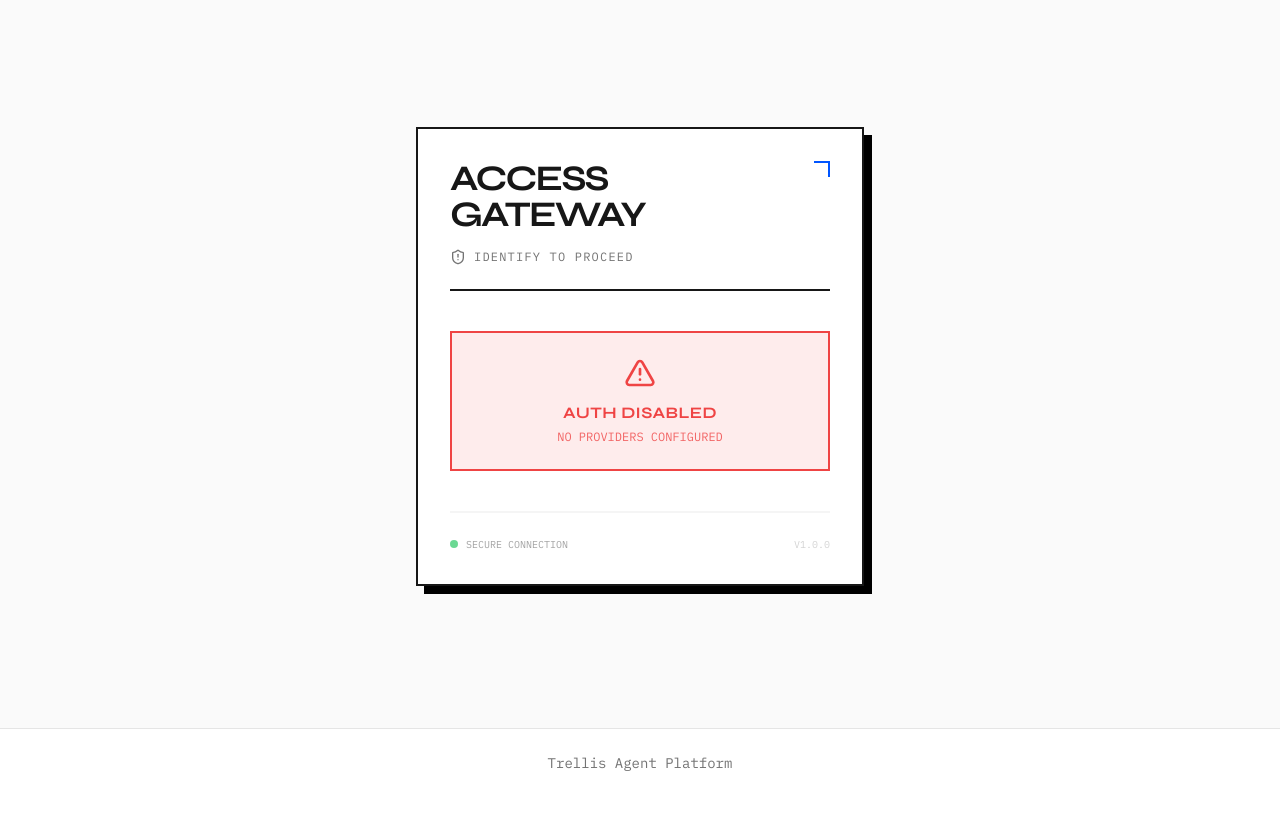
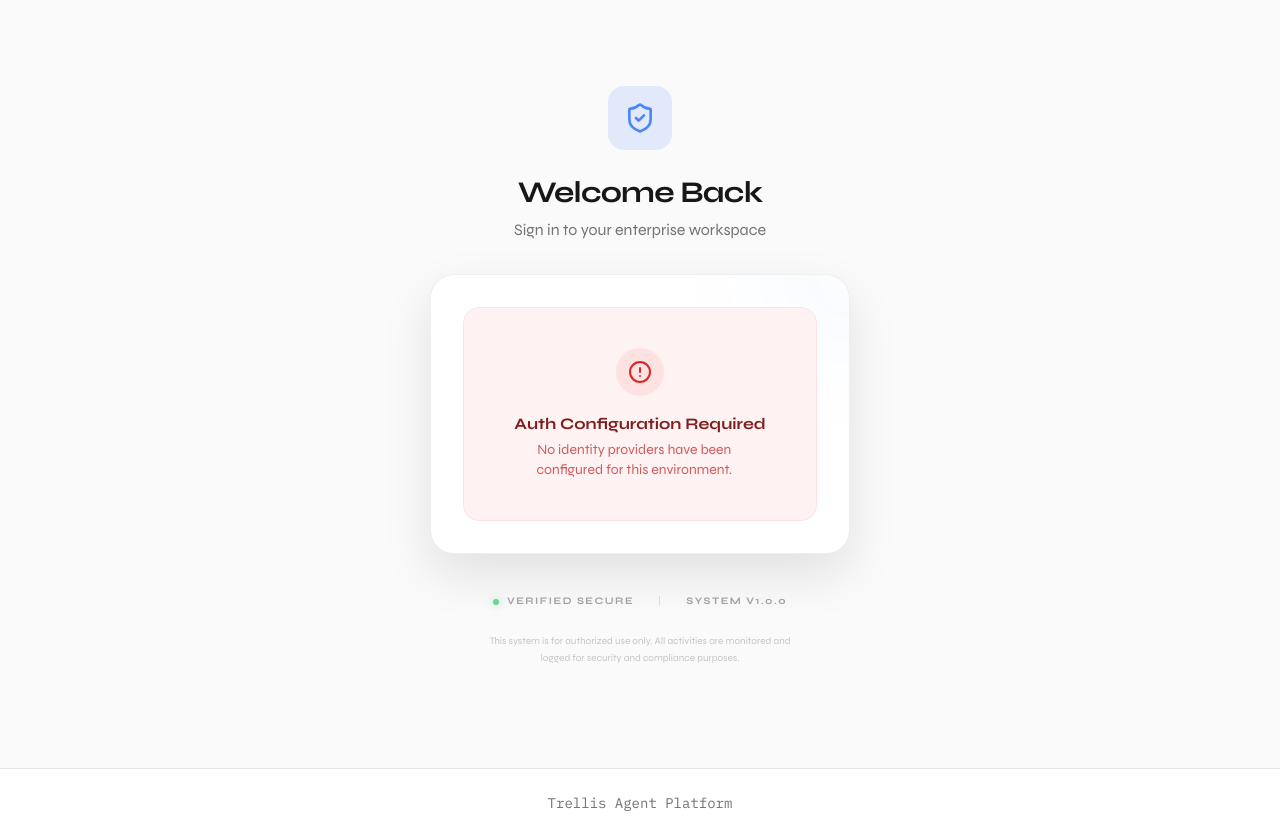
Before and after one commit to laraibkazi92/trellis-agent-platform, a Python web app: template templates/login.html in a window 1280 px wide. Shown: the part 61-898 px from the top of the page. Before the commit the page ends 832 px from the top, so only its background shows below. Run offline with Jinja, Linux system fonts and the light colour scheme; the template is opened without the code that fills it, so the values that code supplies are empty; some libraries are stand-ins or nearby versions.

Commit message:
UI: redesign login page with enterprise styling

```diff
--- a/templates/login.html
+++ b/templates/login.html
@@ -1,85 +1,83 @@
 {% extends "base.html" %}
 
-{% block title %}Authentication{% endblock %}
+{% block title %}Sign In{% endblock %}
 
 {% block content %}
-<div class="min-h-[75vh] flex flex-col items-center justify-center py-12 px-4">
-    <div class="w-full max-w-md border-2 border-neutral-900 dark:border-neutral-100 bg-white dark:bg-neutral-900 shadow-[8px_8px_0px_0px_rgba(0,0,0,1)] dark:shadow-[8px_8px_0px_0px_rgba(255,255,255,1)] p-8 transition-all hover:-translate-y-1 hover:shadow-[12px_12px_0px_0px_rgba(0,0,0,1)] dark:hover:shadow-[12px_12px_0px_0px_rgba(255,255,255,1)]">
-
-        <div class="mb-10 border-b-2 border-neutral-900 dark:border-neutral-100 pb-6 relative">
-            <!-- Decorative corner accent -->
-            <div class="absolute top-0 right-0 w-4 h-4 border-t-2 border-r-2 border-accent dark:border-accent-dark"></div>
-
-            <h1 class="text-4xl font-bold uppercase tracking-tighter mb-2 leading-none">Access<br>Gateway</h1>
-            <p class="font-mono text-xs uppercase tracking-widest text-neutral-500 dark:text-neutral-400 mt-4 flex items-center gap-2">
-                <i data-lucide="shield-alert" class="w-4 h-4"></i>
-                Identify to proceed
-            </p>
+<div class="min-h-[80vh] flex flex-col items-center justify-center p-6">
+    <div class="w-full max-w-[420px]">
+        <!-- Brand/Logo Area -->
+        <div class="text-center mb-8">
+            <div class="inline-flex items-center justify-center w-16 h-16 rounded-2xl bg-accent/10 dark:bg-accent/20 mb-6 group">
+                <i data-lucide="shield-check" class="w-8 h-8 text-accent animate-[pulse_2s_cubic-bezier(0.4,0,0.6,1)_infinite]"></i>
+            </div>
+            <h1 class="text-3xl font-bold tracking-tight text-neutral-900 dark:text-white">Welcome Back</h1>
+            <p class="text-neutral-500 dark:text-neutral-400 mt-2">Sign in to your enterprise workspace</p>
         </div>
 
-        <div class="flex flex-col gap-4">
-            {% if has_github %}
-            <a href="/login/github" class="group relative flex items-center justify-between p-4 border-2 border-neutral-200 dark:border-neutral-800 hover:border-neutral-900 dark:hover:border-neutral-100 hover:bg-neutral-50 dark:hover:bg-neutral-800 transition-all duration-200">
-                <div class="flex items-center gap-4">
-                    <i data-lucide="github" class="w-6 h-6 text-neutral-900 dark:text-neutral-100 transition-colors"></i>
+        <!-- Login Card -->
+        <div class="bg-white dark:bg-neutral-900 rounded-3xl shadow-[0_20px_50px_rgba(0,0,0,0.1)] dark:shadow-[0_20px_50px_rgba(0,0,0,0.5)] border border-neutral-200/60 dark:border-neutral-800 p-8 relative overflow-hidden">
+            <!-- Subtle background accent -->
+            <div class="absolute top-0 right-0 w-32 h-32 bg-accent/5 rounded-full -mr-16 -mt-16 blur-3xl pointer-events-none"></div>
+
+            <div class="flex flex-col gap-4 relative">
+                {% if has_oidc %}
+                <a href="/login/oidc" class="flex items-center justify-center gap-3 w-full py-3.5 px-4 bg-accent hover:bg-accent/90 text-white rounded-xl font-semibold transition-all duration-200 shadow-lg shadow-accent/20 active:scale-[0.98]">
+                    <i data-lucide="building-2" class="w-5 h-5"></i>
+                    Continue with OIDC SSO
+                </a>
+                {% endif %}
+
+                {% if has_github %}
+                <a href="/login/github" class="flex items-center justify-center gap-3 w-full py-3.5 px-4 bg-neutral-900 dark:bg-white text-white dark:text-neutral-900 hover:bg-black dark:hover:bg-neutral-100 rounded-xl font-semibold transition-all duration-200 shadow-lg dark:shadow-none active:scale-[0.98]">
+                    <i data-lucide="github" class="w-5 h-5"></i>
+                    Continue with GitHub
+                </a>
+                {% endif %}
+
+                {% if not has_github and not has_oidc and not dev_mode %}
+                <div class="py-10 flex flex-col items-center text-center gap-4 bg-red-50 dark:bg-red-950/20 rounded-2xl border border-red-100 dark:border-red-900/30 px-4">
+                    <div class="w-12 h-12 rounded-full bg-red-100 dark:bg-red-900/50 flex items-center justify-center text-red-600">
+                        <i data-lucide="alert-circle" class="w-6 h-6"></i>
+                    </div>
                     <div>
-                        <div class="font-bold uppercase tracking-wide group-hover:text-accent dark:group-hover:text-accent-dark transition-colors">GitHub</div>
-                        <div class="font-mono text-[10px] text-neutral-500 uppercase">OAuth 2.0 Identity</div>
+                        <h3 class="font-bold text-red-900 dark:text-red-400">Auth Configuration Required</h3>
+                        <p class="text-sm text-red-700/70 dark:text-red-500/60 max-w-[240px] mt-1">No identity providers have been configured for this environment.</p>
                     </div>
                 </div>
-                <div class="w-8 h-8 flex items-center justify-center border border-transparent group-hover:border-accent dark:group-hover:border-accent-dark transition-colors">
-                    <i data-lucide="arrow-right" class="w-4 h-4 opacity-0 -translate-x-2 group-hover:opacity-100 group-hover:translate-x-0 transition-all text-accent dark:text-accent-dark"></i>
-                </div>
-            </a>
-            {% endif %}
+                {% endif %}
 
-            {% if has_oidc %}
-            <a href="/login/oidc" class="group relative flex items-center justify-between p-4 border-2 border-neutral-200 dark:border-neutral-800 hover:border-neutral-900 dark:hover:border-neutral-100 hover:bg-neutral-50 dark:hover:bg-neutral-800 transition-all duration-200">
-                <div class="flex items-center gap-4">
-                    <i data-lucide="building-2" class="w-6 h-6 text-neutral-900 dark:text-neutral-100 transition-colors"></i>
-                    <div>
-                        <div class="font-bold uppercase tracking-wide group-hover:text-accent dark:group-hover:text-accent-dark transition-colors">OIDC SSO</div>
-                        <div class="font-mono text-[10px] text-neutral-500 uppercase">Enterprise Access</div>
+                {% if dev_mode %}
+                <div class="relative my-4">
+                    <div class="absolute inset-0 flex items-center">
+                        <div class="w-full border-t border-neutral-200 dark:border-neutral-800"></div>
+                    </div>
+                    <div class="relative flex justify-center text-[10px] uppercase tracking-[0.2em] text-neutral-400 bg-white dark:bg-neutral-900 px-4">
+                        Developer Access
                     </div>
                 </div>
-                <div class="w-8 h-8 flex items-center justify-center border border-transparent group-hover:border-accent dark:group-hover:border-accent-dark transition-colors">
-                    <i data-lucide="arrow-right" class="w-4 h-4 opacity-0 -translate-x-2 group-hover:opacity-100 group-hover:translate-x-0 transition-all text-accent dark:text-accent-dark"></i>
-                </div>
-            </a>
-            {% endif %}
 
-            {% if dev_mode %}
-            <a href="/login/dev" class="group relative flex items-center justify-between p-4 border-2 border-dashed border-red-500/30 hover:border-red-500 hover:bg-red-500/5 transition-all duration-200 mt-2">
-                <div class="flex items-center gap-4">
-                    <i data-lucide="terminal" class="w-6 h-6 text-red-500 group-hover:text-red-600 transition-colors"></i>
-                    <div>
-                        <div class="font-bold uppercase tracking-wide text-red-500 group-hover:text-red-600 transition-colors">Developer Mode</div>
-                        <div class="font-mono text-[10px] text-red-500/70 uppercase">Local Bypass Token</div>
-                    </div>
-                </div>
-                <div class="w-8 h-8 flex items-center justify-center border border-transparent group-hover:border-red-500 transition-colors">
-                    <i data-lucide="arrow-right" class="w-4 h-4 opacity-0 -translate-x-2 group-hover:opacity-100 group-hover:translate-x-0 transition-all text-red-500"></i>
-                </div>
-            </a>
-            {% endif %}
-
-            {% if not has_github and not has_oidc and not dev_mode %}
-            <div class="p-6 border-2 border-red-500 bg-red-500/10 text-red-500 flex flex-col items-center text-center gap-3">
-                <i data-lucide="alert-triangle" class="w-8 h-8"></i>
-                <div>
-                    <div class="font-bold uppercase tracking-wide">Auth Disabled</div>
-                    <div class="font-mono text-xs uppercase mt-1 opacity-80">No providers configured</div>
-                </div>
+                <a href="/login/dev" class="flex items-center justify-center gap-3 w-full py-3 px-4 border border-red-200 dark:border-red-900/30 bg-red-50/50 dark:bg-red-950/10 text-red-600 hover:bg-red-50 dark:hover:bg-red-950/20 rounded-xl text-sm font-medium transition-all duration-200 active:scale-[0.98]">
+                    <i data-lucide="terminal" class="w-4 h-4"></i>
+                    Bypass with Dev Token
+                </a>
+                {% endif %}
             </div>
-            {% endif %}
         </div>
 
-        <div class="mt-10 pt-6 border-t-2 border-neutral-100 dark:border-neutral-800 flex justify-between items-center">
-            <span class="inline-flex items-center gap-2 font-mono text-[10px] uppercase text-neutral-400">
-                <span class="w-2 h-2 rounded-full bg-green-500 animate-pulse"></span>
-                Secure Connection
-            </span>
-            <span class="font-mono text-[10px] uppercase text-neutral-300 dark:text-neutral-700">v1.0.0</span>
+        <!-- Footer Info -->
+        <div class="mt-10 flex flex-col items-center gap-6">
+            <div class="flex items-center gap-6 text-[10px] font-bold text-neutral-400 uppercase tracking-[0.15em]">
+                <span class="flex items-center gap-2">
+                    <span class="w-1.5 h-1.5 rounded-full bg-green-500 shadow-[0_0_8px_rgba(34,197,94,0.6)] animate-pulse"></span>
+                    Verified Secure
+                </span>
+                <span class="text-neutral-300 dark:text-neutral-800 font-normal">|</span>
+                <span>System v1.0.0</span>
+            </div>
+
+            <p class="text-[10px] text-neutral-400 dark:text-neutral-500 text-center max-w-[320px] leading-relaxed opacity-60">
+                This system is for authorized use only. All activities are monitored and logged for security and compliance purposes.
+            </p>
         </div>
     </div>
 </div>
```
